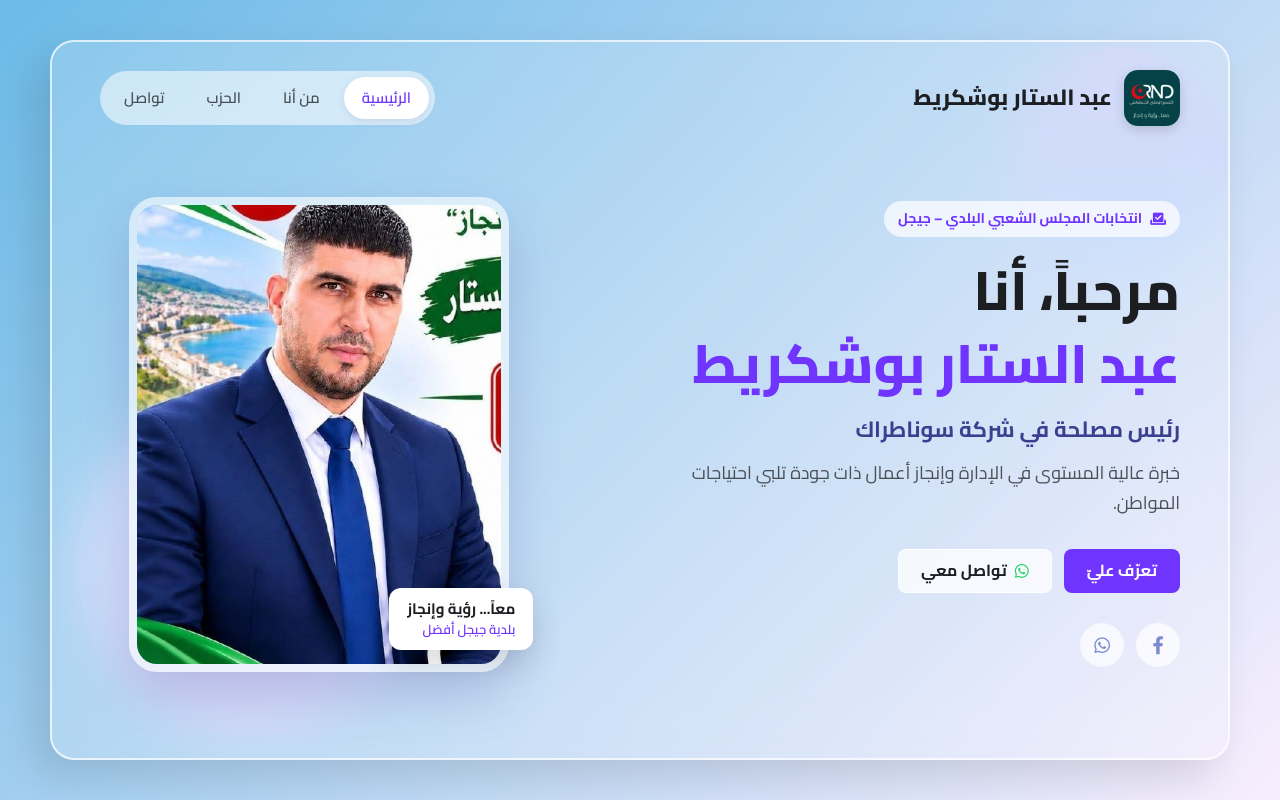
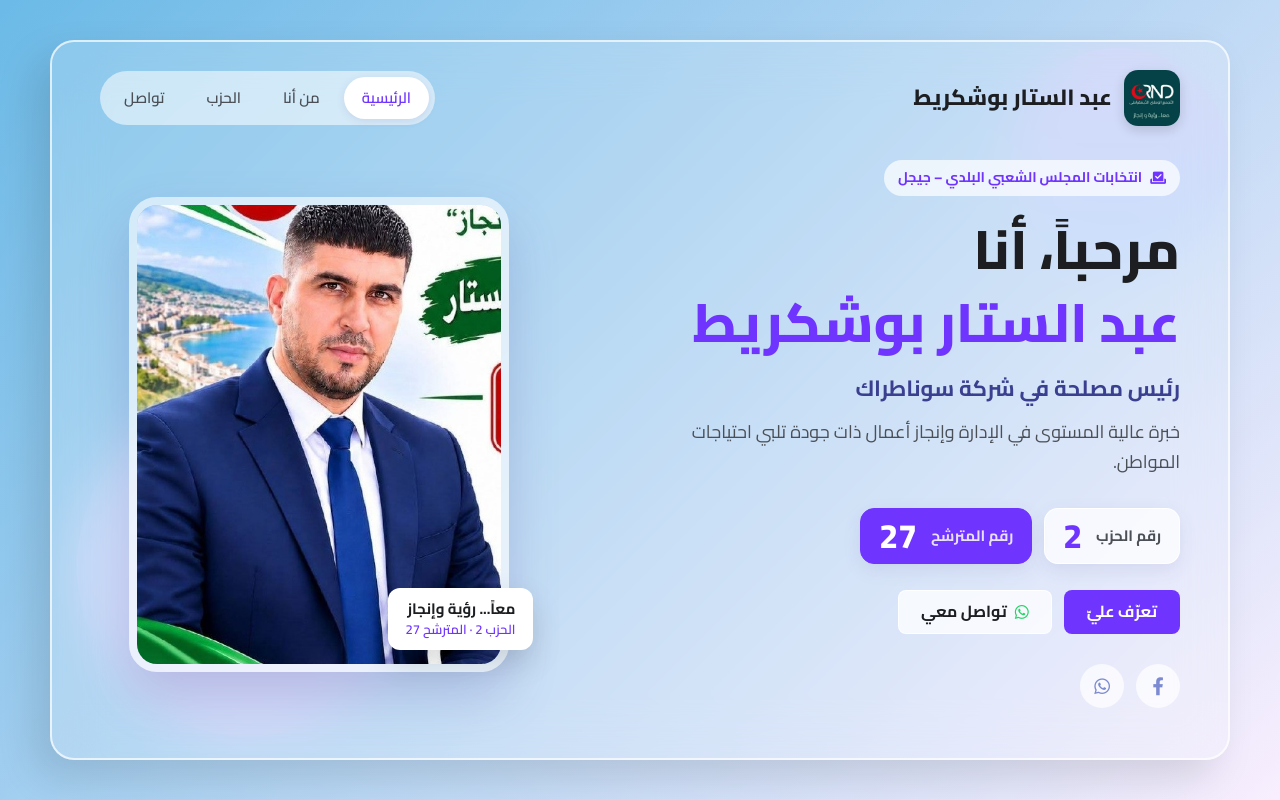
Before and after one commit to Issamhxr/abdecettar-bouchekrit, a plain HTML site: page index.html in a window 1280 px wide. Drawn offline with Linux system fonts and the light colour scheme.

Commit message:
Add candidate number 27 and party number 2
Co-Authored-By: Claude Opus 5.5 <noreply@anthropic.com>

```diff
--- a/abdou.css
+++ b/abdou.css
@@ -176,6 +176,45 @@ button{ font-family: inherit; }
     max-width: 520px;
     margin-bottom: 30px;
 }
+.vote-numbers{
+    display: flex;
+    gap: 12px;
+    margin-bottom: 26px;
+}
+.vote-card{
+    display: flex;
+    align-items: center;
+    gap: 14px;
+    padding: 10px 18px;
+    border-radius: 14px;
+    background: rgba(255, 255, 255, 0.75);
+    border: 1px solid rgba(255, 255, 255, 0.9);
+    box-shadow: 0 6px 18px rgba(79, 67, 150, 0.1);
+}
+.vote-card span{
+    font-size: 15px;
+    font-weight: 700;
+    color: var(--ink-2);
+}
+.vote-card strong{
+    font-size: 34px;
+    font-weight: 800;
+    line-height: 1;
+    color: var(--accent);
+}
+.vote-card-main{
+    background: var(--accent);
+    border-color: var(--accent);
+}
+.vote-card-main span{ color: rgba(255, 255, 255, 0.85); }
+.vote-card-main strong{ color: #fff; }
+.number-icon{
+    background: var(--accent) !important;
+    color: #fff !important;
+    font-weight: 800;
+    font-size: 18px;
+}
+
 .hero-actions{
     display: flex;
     gap: 12px;
@@ -414,7 +453,7 @@ button{ font-family: inherit; }
     .hero-photo{ order: -1; width: min(300px, 80%); }
     .photo-tag{ right: 50%; transform: translateX(50%); bottom: -18px; white-space: nowrap; }
     .hero-text p{ margin-inline: auto; }
-    .hero-actions, .socials{ justify-content: center; }
+    .hero-actions, .socials, .vote-numbers{ justify-content: center; }
 }
 @media (max-width: 520px){
     .logo-text{ font-size: 18px; }
--- a/index.html
+++ b/index.html
@@ -39,6 +39,17 @@
                     <h3>رئيس مصلحة في شركة سوناطراك</h3>
                     <p>خبرة عالية المستوى في الإدارة وإنجاز أعمال ذات جودة تلبي احتياجات المواطن.</p>
 
+                    <div class="vote-numbers">
+                        <div class="vote-card">
+                            <span>رقم الحزب</span>
+                            <strong>2</strong>
+                        </div>
+                        <div class="vote-card vote-card-main">
+                            <span>رقم المترشح</span>
+                            <strong>27</strong>
+                        </div>
+                    </div>
+
                     <div class="hero-actions">
                         <a href="#about" class="btn btn-primary" data-open="about">تعرّف عليّ</a>
                         <a href="#contact" class="btn btn-ghost" data-open="contact"><i class="fa-brands fa-whatsapp"></i> تواصل معي</a>
@@ -53,7 +64,7 @@
                     <img src="6048430322602415039_121.jpg" alt="عبد الستار بوشكريط">
                     <div class="photo-tag">
                         <strong>معاً... رؤية وإنجاز</strong>
-                        <span>بلدية جيجل أفضل</span>
+                        <span>الحزب 2 · المترشح 27</span>
                     </div>
                 </div>
             </main>
@@ -83,6 +94,13 @@
                 <p class="lead">أحمل طموحاً صادقاً، وإرادة للعمل، وعزيمة للمساهمة في التغيير الإيجابي.</p>
 
                 <div class="options">
+                    <div class="option">
+                        <span class="option-icon number-icon">27</span>
+                        <div>
+                            <strong>رقم المترشح: 27</strong>
+                            <span>ضمن قائمة الحزب رقم 2 – التجمع الوطني الديمقراطي</span>
+                        </div>
+                    </div>
                     <div class="option">
                         <span class="option-icon"><i class="fa-solid fa-briefcase"></i></span>
                         <div>
```
